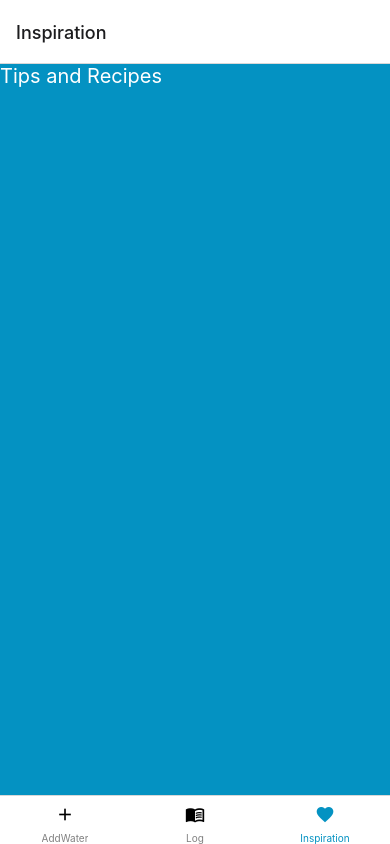
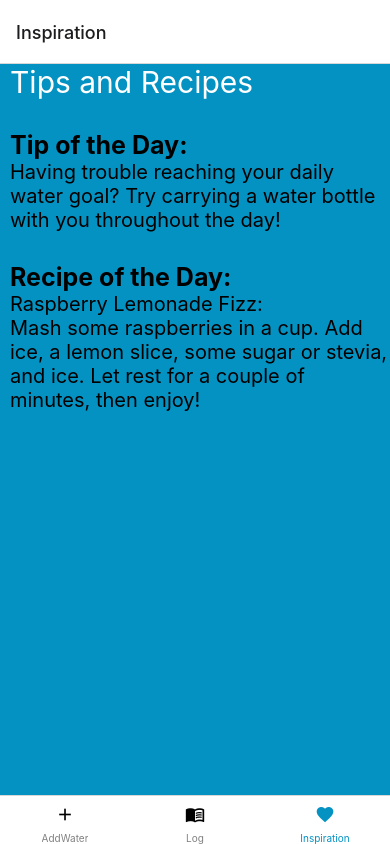
Before and after one commit to hughestessa/cs624-TP-Tessa, a React Native app in the folder teamprojectmobileapp/: screen /Inspiration in a window 390 px wide. Built offline with nearby package versions, Linux system fonts and the light colour scheme.

Commit message:
TP-Tessa-UpdatedInspoTab

```diff
--- a/teamprojectmobileapp/package.json
+++ b/teamprojectmobileapp/package.json
@@ -12,7 +12,7 @@
     "@react-navigation/bottom-tabs": "^6.5.11",
     "@react-navigation/native": "^6.1.9",
     "@react-navigation/native-stack": "^6.9.17",
-    "expo": "~49.0.13",
+    "expo": "^49.0.21",
     "expo-status-bar": "~1.6.0",
     "react": "18.2.0",
     "react-native": "0.72.5",
--- a/teamprojectmobileapp/src/Inspiration/Inspiration.js
+++ b/teamprojectmobileapp/src/Inspiration/Inspiration.js
@@ -20,6 +20,14 @@ export default class Inspiration extends React.Component {
       <ScrollView style={styles.InspContainer}>
         <View >
             <Text style={styles.InspHeader}>Tips and Recipes</Text>
+            <Text></Text>
+            <Text style={styles.InspHeader2}>Tip of the Day:</Text>
+            <Text style={styles.InspBody}>Having trouble reaching your daily water goal? Try carrying a water bottle with you throughout the day!</Text>
+            <Text style={styles.InspHeader2}>Recipe of the Day:</Text>
+            <Text style={styles.InspBody}>Raspberry Lemonade Fizz:</Text>
+            <Text style={styles.InspBody}>Mash some raspberries in a cup.
+            Add ice, a lemon slice, some sugar or stevia, and ice.
+            Let rest for a couple of minutes, then enjoy!</Text>
         </View>
       </ScrollView>
     )
@@ -30,9 +38,24 @@ const styles = StyleSheet.create({
   InspContainer: {
     backgroundColor: colors.primary,
     flex: 1,
+
   },
   InspHeader: {
+    fontSize: 30,
+    color: 'white',
+    justifyContent: 'center',
+    alignItems: 'center',
+    marginLeft: 10,
+  },
+  InspHeader2: {
+    fontSize: 25,
+    color: 'black',
+    fontWeight: 'bold',
+    marginTop: 30,
+    marginLeft: 10,
+  },
+  InspBody: {
+    marginLeft: 10,
     fontSize: 20,
-    color: 'white'
   }
 })
```
Also changed, not shown: 1 other file (tests, documents, lock files or other folders).
